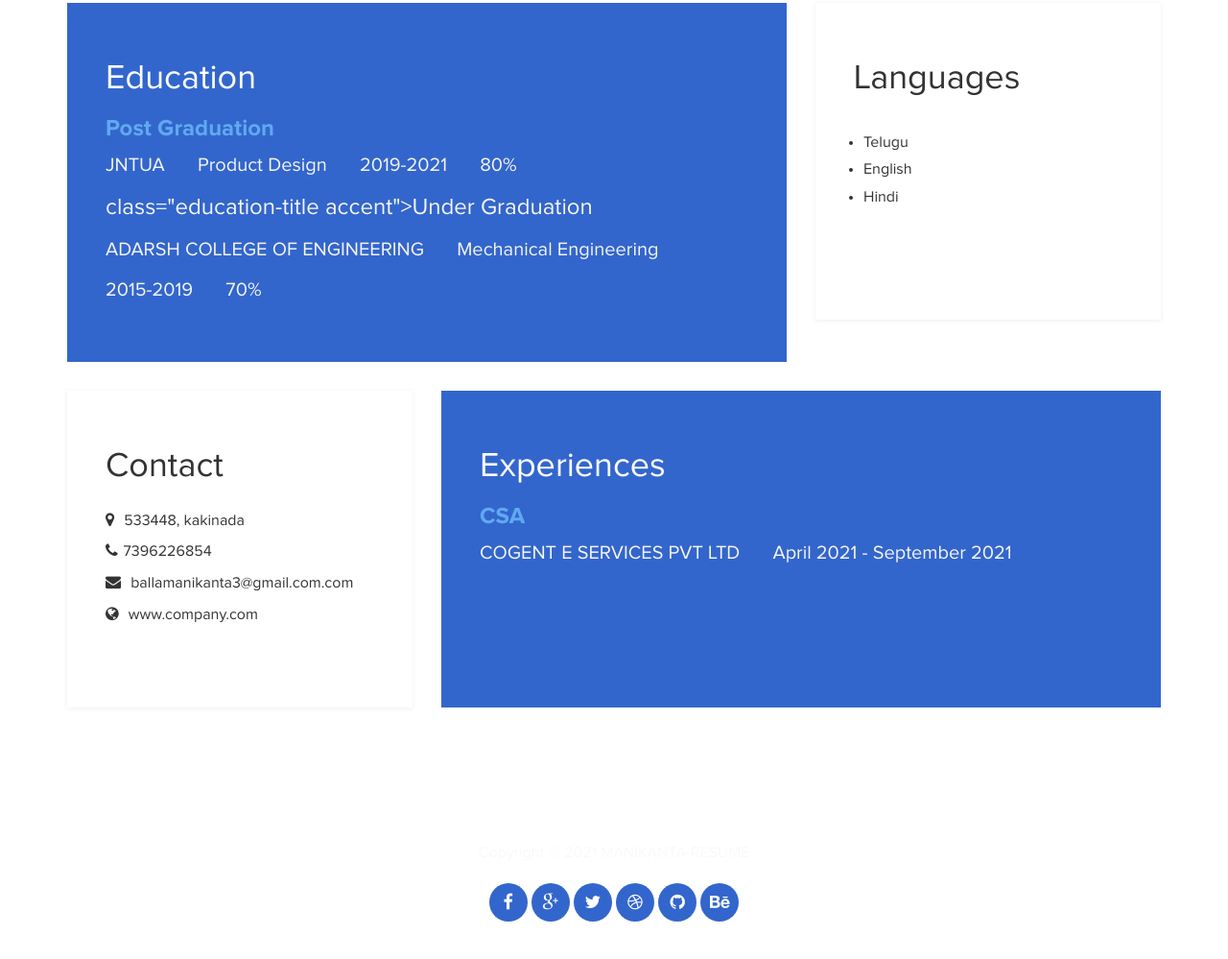
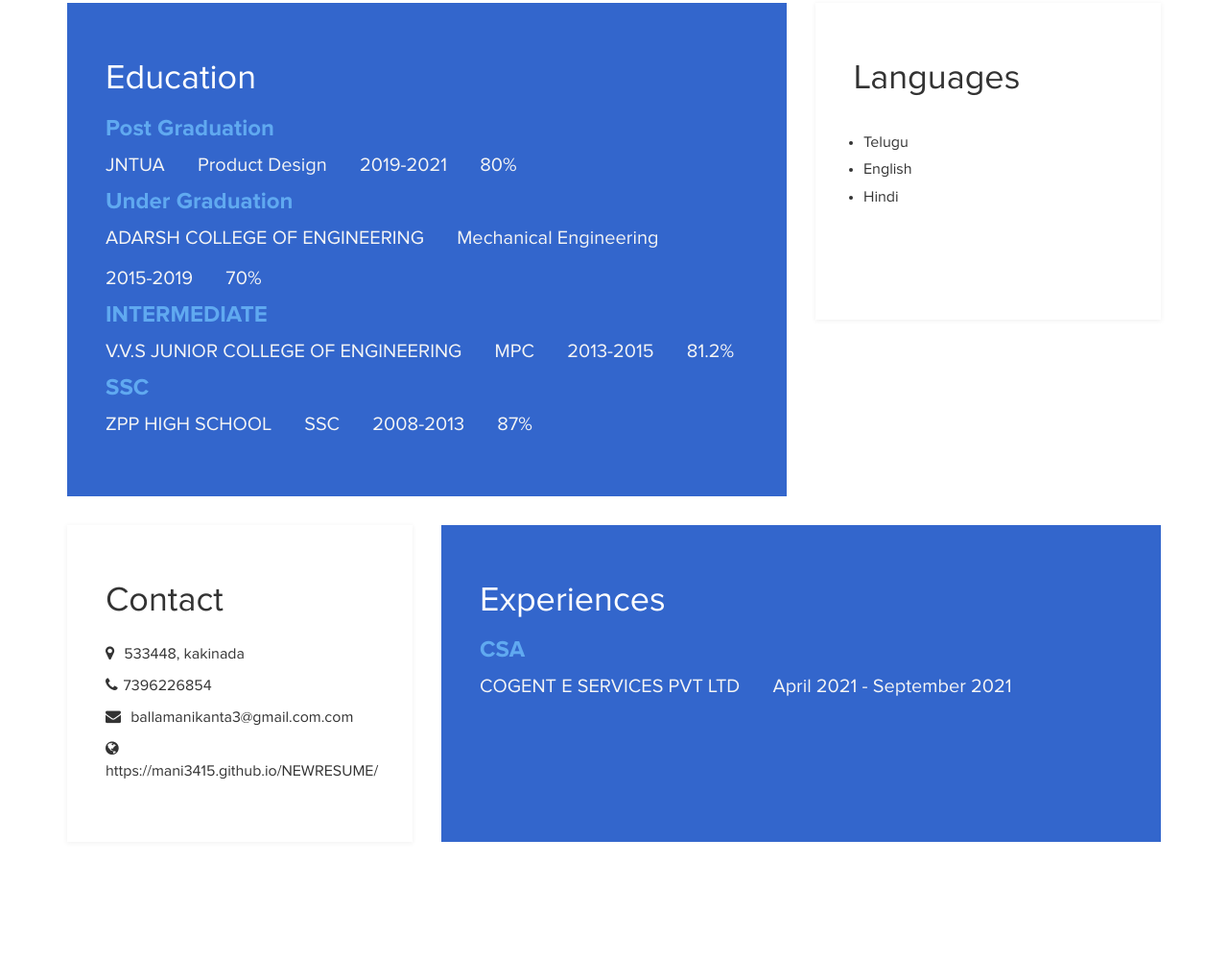
Before and after one commit to MANI3415/NEWRESUME, a plain HTML site: page index.html in a window 1280 px wide. Shown: the part 974-1973 px from the top of the page at 96% size. Drawn offline with Linux system fonts and the light colour scheme.

Commit message:
third commit

```diff
--- a/index.html
+++ b/index.html
@@ -95,12 +95,26 @@ http://www.templatemo.com/tm-467-easy-profile
 								<h5>2019-2021</h5><SPAN></SPAN>
 								<H5>80%</H5>
 							</div>
-						<H4> class="education-title accent">Under Graduation</H4>
+						<H4 class="education-title accent">Under Graduation</H4>
 						    <div class="education-school">
 						    	<h5>ADARSH COLLEGE OF ENGINEERING</h5><SPAN></SPAN>
 						    	<h5>Mechanical Engineering</h5><span></span>
 						    	<H5>2015-2019</H5><span></span>
 						    	<h5>70%</h5>
+						    </div>
+						<H4 class="education-title accent">INTERMEDIATE</H4>
+						    <div class="education-school">
+						    	<h5>V.V.S JUNIOR COLLEGE OF ENGINEERING</h5><SPAN></SPAN>
+						    	<h5>MPC</h5><span></span>
+						    	<H5>2013-2015</H5><span></span>
+						    	<h5>81.2%</h5>
+						    </div>
+						<H4 class="education-title accent">SSC</H4>
+						    <div class="education-school">
+						    	<h5>ZPP HIGH SCHOOL</h5><SPAN></SPAN>
+						    	<h5>SSC</h5><span></span>
+						    	<H5>2008-2013</H5><span></span>
+						    	<h5>87%</h5>
 						    </div>
 					</div>
 			</div>
@@ -128,7 +142,7 @@ http://www.templatemo.com/tm-467-easy-profile
 					<p><i class="fa fa-map-marker"></i> 533448, kakinada</p>
 					<p><i class="fa fa-phone"></i>7396226854</p>
 					<p><i class="fa fa-envelope"></i> ballamanikanta3@gmail.com.com</p>
-					<p><i class="fa fa-globe"></i> www.company.com</p>
+					<p><i class="fa fa-globe"></i> https://mani3415.github.io/NEWRESUME/</p>
 			</div>
 		</div>
 		<div class="col-md-8 col-sm-12">
```
